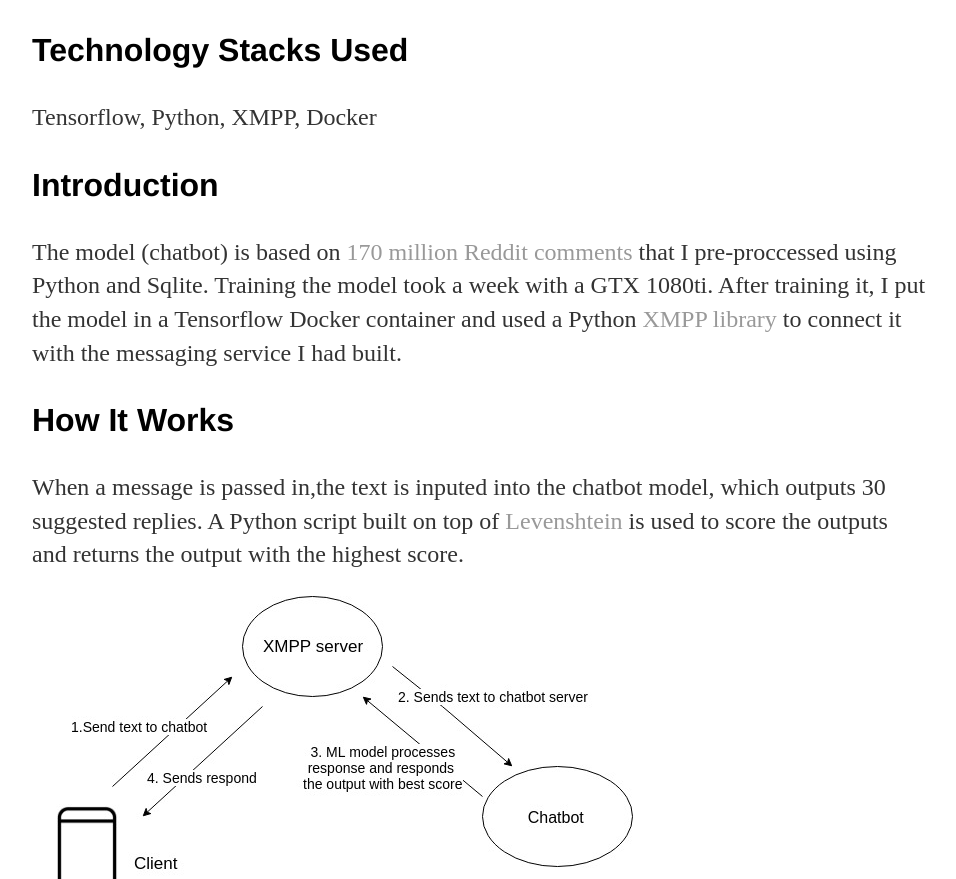
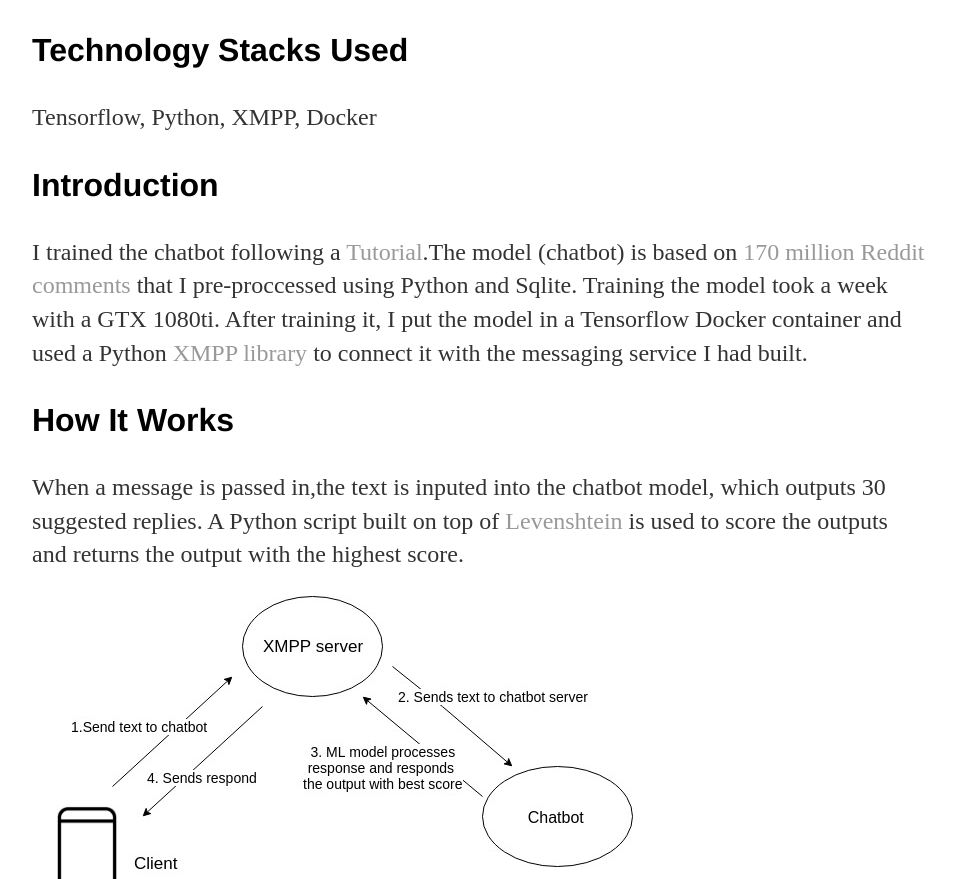
Before and after one commit to jcho7022/jcho7022.github.io, a Jekyll site: the page built from projects/chatbot/index.html, in a window 1280 px wide and 900 px high, scrolled down 1064 px, cut to the strip 21-900 px from the top of the window. Shown: the whole strip, without its empty margins (160-1116 px from the left). Built offline with Jekyll 4.4.1, drawn with Linux system fonts in a browser that asks for light colours.

Commit message:
Update index.html

```diff
--- a/projects/chatbot/index.html
+++ b/projects/chatbot/index.html
@@ -10,7 +10,7 @@
 <h3>Technology Stacks Used</h3>
 <p>Tensorflow, Python, XMPP, Docker</p>
 <h3>Introduction</h3>
-<p>The model (chatbot) is based on <a href="http://files.pushshift.io/reddit/comments/">170 million Reddit comments</a> that I pre-proccessed using Python and Sqlite.
+<p>I trained the chatbot following a <a href="https://pythonprogramming.net/chatbot-deep-learning-python-tensorflow/">Tutorial</a>.The model (chatbot) is based on <a href="http://files.pushshift.io/reddit/comments/">170 million Reddit comments</a> that I pre-proccessed using Python and Sqlite.
 Training the model took a week with a GTX 1080ti. After training it, I put the model in a Tensorflow Docker container
  and used a Python <a href="https://docs.zombofant.net/aioxmpp/devel/">XMPP library</a>
  to connect it with the messaging service I had built.</p>
```
